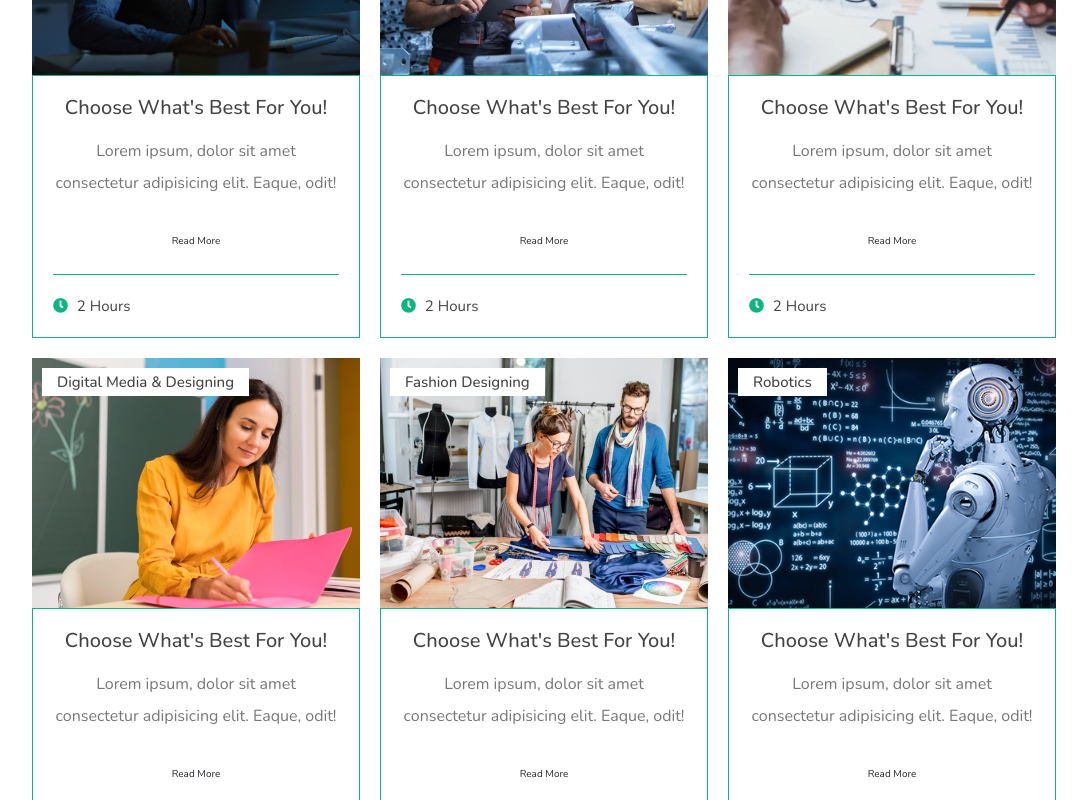
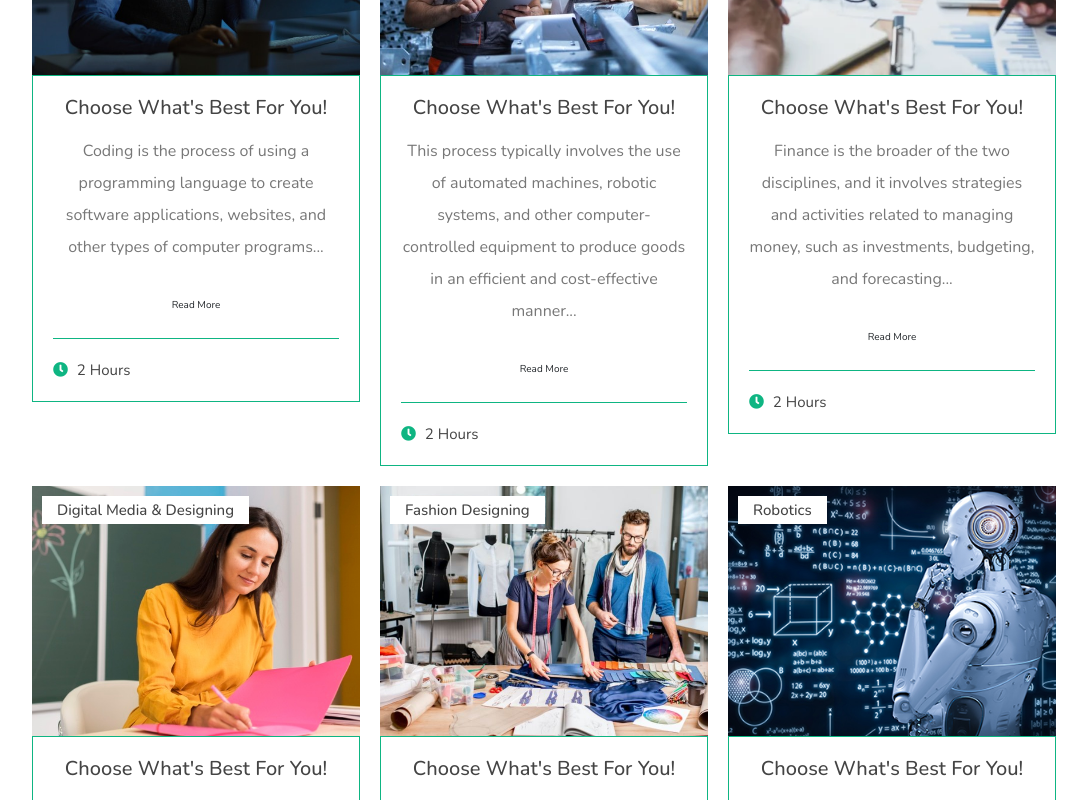
Before and after one commit to 0premthecoder/Asose, a Next.js app: page /courses in a window 1280 px wide. Shown: the part 580-1380 px from the top of the page, without its empty margins (96-1183 px from the left). Built offline with nearby package versions, Linux system fonts and the light colour scheme.

Commit message:
Adding Content

```diff
--- a/pages/components/Footer.js
+++ b/pages/components/Footer.js
@@ -6,8 +6,7 @@ export default function Footer() {
             <div className="box">
                 <h3> ASOSE</h3>
                 <p>
-                    Lorem ipsum dolor sit amet, consectetur adipisicing elit. Modi,
-                    voluptatem.
+                Social Media Handles :)
                 </p>
                 <div className="share">
                     <a href="#" className="fab fa-facebook-f" />
--- a/pages/courses.js
+++ b/pages/courses.js
@@ -22,8 +22,7 @@ function courses() {
             <div className="content">
               <h3>choose what's best for you!</h3>
               <p>
-                Lorem ipsum, dolor sit amet consectetur adipisicing elit. Eaque,
-                odit!
+              Coding is the process of using a programming language to create software applications, websites, and other types of computer programs...
               </p>
               <a href="coding.html" className="btn">
                 read more
@@ -44,8 +43,7 @@ function courses() {
             <div className="content">
               <h3>choose what's best for you!</h3>
               <p>
-                Lorem ipsum, dolor sit amet consectetur adipisicing elit. Eaque,
-                odit!
+              This process typically involves the use of automated machines, robotic systems, and other computer-controlled equipment to produce goods in an efficient and cost-effective manner...
               </p>
               <a href="emp.html" className="btn">
                 read more
@@ -66,8 +64,7 @@ function courses() {
             <div className="content">
               <h3>choose what's best for you!</h3>
               <p>
-                Lorem ipsum, dolor sit amet consectetur adipisicing elit. Eaque,
-                odit!
+              Finance is the broader of the two disciplines, and it involves strategies and activities related to managing money, such as investments, budgeting, and forecasting...
               </p>
               <a href="Finance.html" className="btn">
                 read more
@@ -88,8 +85,7 @@ function courses() {
             <div className="content">
               <h3>choose what's best for you!</h3>
               <p>
-                Lorem ipsum, dolor sit amet consectetur adipisicing elit. Eaque,
-                odit!
+              It is the process of using digital tools to create visually engaging, interactive, and user-friendly experiences that are tailored to a specific audience...
               </p>
               <a href="dmd.html" className="btn">
                 read more
@@ -110,8 +106,7 @@ function courses() {
             <div className="content">
               <h3>choose what's best for you!</h3>
               <p>
-                Lorem ipsum, dolor sit amet consectetur adipisicing elit. Eaque,
-                odit!
+              Art of creating garments and accessories that are aesthetically pleasing and comfortable to wear. It use of fabrics, colours, patterns, and silhouettes to create a unique look...
               </p>
               <a href="fashion.html" className="btn">
                 read more
@@ -132,8 +127,7 @@ function courses() {
             <div className="content">
               <h3>choose what's best for you!</h3>
               <p>
-                Lorem ipsum, dolor sit amet consectetur adipisicing elit. Eaque,
-                odit!
+              Robotics is the branch of engineering that deals with the design, construction, operation, and use of robots. Robots are machines that can be programmed...
               </p>
               <a href="robotics.html" className="btn">
                 read more
```
